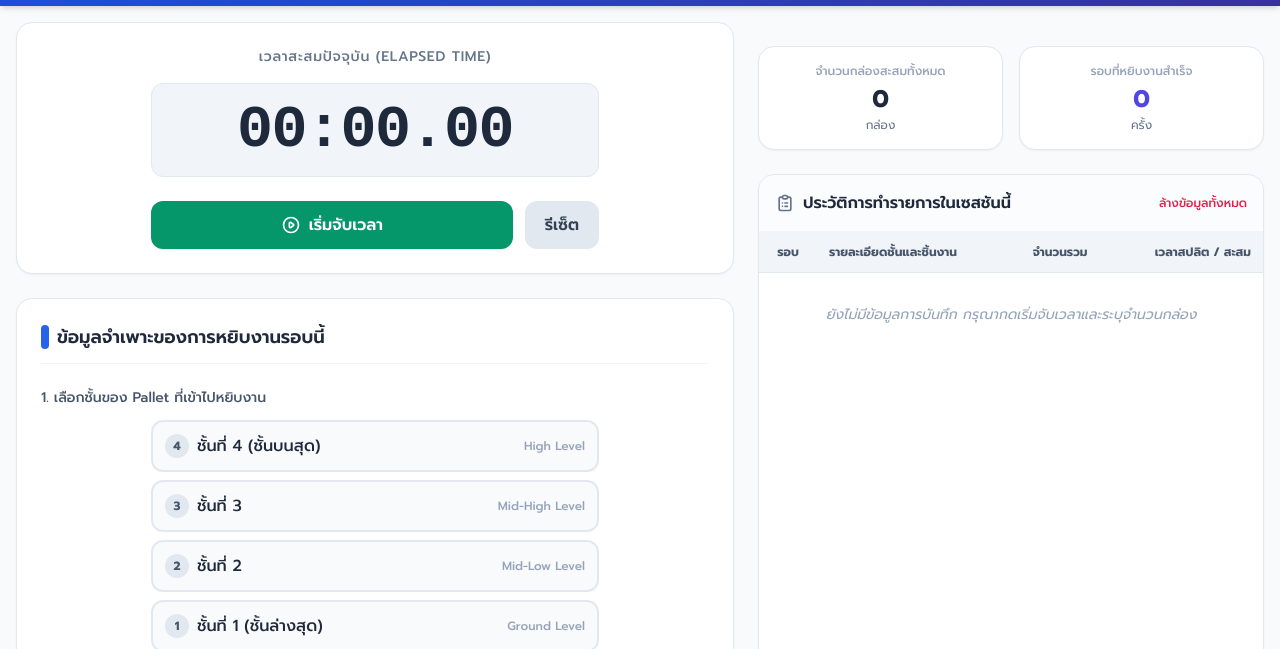
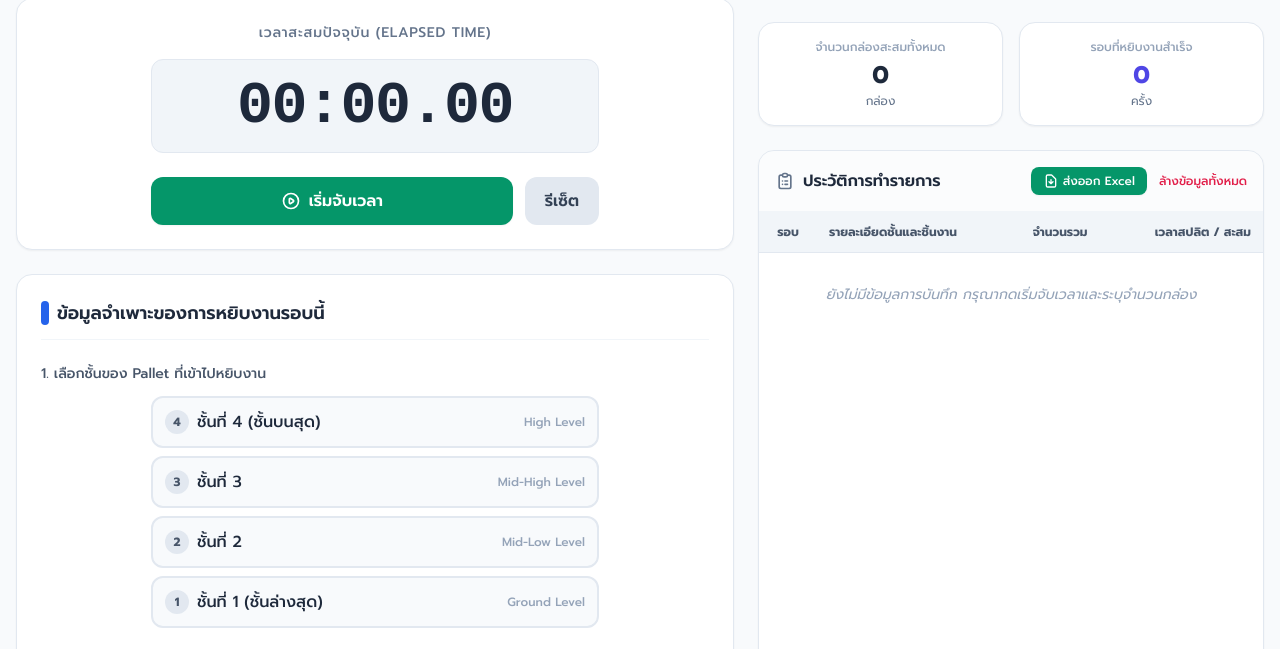
Before and after one commit to shogunTIT001/English_Lerning, a plain HTML site: page Layer.html in a window 1280 px wide. Shown: the part 84-733 px from the top of the page. Drawn offline with nearby package versions, Linux system fonts and the light colour scheme.

Commit message:
Update Layer.html

```diff
--- a/Layer.html
+++ b/Layer.html
@@ -1,4 +1,3 @@
-# ระบบจับเวลาและบันทึกการหยิบสินค้าจาก Pallet (4 ชั้น / แยกประเภทกล่อง 4 แบบพร้อมกัน)
 
 <!DOCTYPE html>
 <html lang="th">
@@ -224,15 +223,23 @@
 
             <!-- ส่วนที่ 4: ตารางประวัติกิจกรรม (History Logs Table) -->
             <div class="bg-white rounded-2xl shadow-sm border border-slate-200 flex flex-col flex-grow min-h-[400px] overflow-hidden">
-                <div class="p-4 border-b border-slate-100 flex justify-between items-center bg-slate-50/50">
+                <div class="p-4 border-b border-slate-100 flex flex-wrap justify-between items-center bg-slate-50/50 gap-2">
                     <h3 class="text-base font-semibold text-slate-800 flex items-center gap-2">
                         <svg class="w-5 h-5 text-slate-500" fill="none" stroke="currentColor" viewBox="0 0 24 24"><path stroke-linecap="round" stroke-linejoin="round" stroke-width="2" d="M9 5H7a2 2 0 00-2 2v12a2 2 0 002 2h10a2 2 0 002-2V7a2 2 0 00-2-2h-2M9 5a2 2 0 002 2h2a2 2 0 002-2M9 5a2 2 0 012-2h2a2 2 0 012 2m-3 7h3m-3 4h3m-6-4h.01M9 16h.01"></path></svg>
-                        ประวัติการทำรายการในเซสชันนี้
+                        ประวัติการทำรายการ
                     </h3>
-                    <button type="button" onclick="clearLogs()" class="text-xs text-rose-600 hover:text-rose-700 hover:underline font-medium transition">
-                        ล้างข้อมูลทั้งหมด
-                    </button>
+                    <div class="flex items-center gap-3">
+                        <!-- ปุ่มส่งออกเป็น Excel (CSV) -->
+                        <button type="button" onclick="exportToExcel()" class="text-xs bg-emerald-600 hover:bg-emerald-700 active:bg-emerald-800 text-white font-medium px-3 py-1.5 rounded-lg transition flex items-center gap-1 shadow-sm">
+                            <svg class="w-4 h-4" fill="none" stroke="currentColor" viewBox="0 0 24 24"><path stroke-linecap="round" stroke-linejoin="round" stroke-width="2" d="M12 10v6m0 0l-3-3m3 3l3-3m2 8H7a2 2 0 01-2-2V5a2 2 0 012-2h5.586a1 1 0 01.707.293l5.414 5.414a1 1 0 01.293.707V19a2 2 0 01-2 2z"></path></svg>
+                            ส่งออก Excel
+                        </button>
+                        <button type="button" onclick="clearLogs()" class="text-xs text-rose-600 hover:text-rose-700 hover:underline font-medium transition">
+                            ล้างข้อมูลทั้งหมด
+                        </button>
+                    </div>
                 </div>
+
 
                 <!-- ตารางข้อมูลรองรับการสกรอลล์ในตัวกรณีข้อมูลยาว -->
                 <div class="flex-grow overflow-y-auto max-h-[500px]">
@@ -241,7 +248,6 @@
                             <tr>
                                 <th class="p-3 text-center">รอบ</th>
                                 <th class="p-3">รายละเอียดชั้นและชิ้นงาน</th>
-
                                 <th class="p-3 text-center">จำนวนรวม</th>
                                 <th class="p-3 text-right">เวลาสปลิต / สะสม</th>
                             </tr>
@@ -254,13 +260,13 @@
                                 </td>
                             </tr>
                         </tbody>
+
                     </table>
                 </div>
             </div>
 
         </div>
     </main>
-
 
     <!-- ส่วนท้ายของหน้า (Footer) -->
     <footer class="bg-white border-t border-slate-200 p-4 text-center text-xs text-slate-400 mt-auto">
@@ -275,13 +281,13 @@
         let timerInterval = null;
         let isRunning = false;
 
+
         let selectedTier = null;
         let logCounter = 0;
         let logsData = [];
         let lastRecordTime = 0; // เก็บเวลาของรายการก่อนหน้าเพื่อคำนวณระยะเวลาแต่ละรอบ (Split Time)
 
         // เรียกใช้งานเวลาปัจจุบันบนหัวเว็บ
-
         function updateClock() {
             const now = new Date();
             const dateStr = now.toLocaleDateString('th-TH', { day: 'numeric', month: 'short', year: 'numeric' });
@@ -295,13 +301,13 @@
         function showCustomAlert(message) {
             const alertBox = document.getElementById('custom-alert');
             const messageEl = document.getElementById('alert-message');
+
             messageEl.innerText = message;
             alertBox.classList.remove('hidden');
 
             // ซ่อนอัตโนมัติหลังจากผ่านไป 4 วินาที
             setTimeout(() => {
                 alertBox.classList.add('hidden');
-
             }, 4000);
         }
 
@@ -315,13 +321,13 @@
                 // สลับการแสดงผลปุ่ม
                 document.getElementById('btn-start').classList.add('hidden');
                 document.getElementById('btn-pause').classList.remove('hidden');
+
             }
         }
 
         // ฟังก์ชันหยุดจับเวลาชั่วคราว (Pause)
         function pauseTimer() {
             if (isRunning) {
-
                 isRunning = false;
                 clearInterval(timerInterval);
 
@@ -335,13 +341,13 @@
         function resetTimer() {
             isRunning = false;
             clearInterval(timerInterval);
+
             elapsedTime = 0;
             lastRecordTime = 0;
 
             document.getElementById('timer-string').innerText = "00:00.00";
             document.getElementById('btn-pause').classList.add('hidden');
             document.getElementById('btn-start').classList.remove('hidden');
-
         }
 
         // ฟังก์ชันอัปเดตหน้าจอหลักของตัวจับเวลา
@@ -356,12 +362,12 @@
             let seconds = parseInt((ms / 1000) % 60);
             let minutes = parseInt((ms / (1000 * 60)) % 60);
 
+
             minutes = (minutes < 10) ? "0" + minutes : minutes;
             seconds = (seconds < 10) ? "0" + seconds : seconds;
             milliseconds = (milliseconds < 10) ? "0" + milliseconds : milliseconds;
 
             return `${minutes}:${seconds}.${milliseconds}`;
-
         }
 
         // ฟังก์ชันเลือกชั้นของ Pallet
@@ -376,12 +382,12 @@
             const targetBtn = document.getElementById(`tier-btn-${tierNum}`);
             targetBtn.classList.remove('border-slate-200', 'bg-slate-50');
             targetBtn.classList.add('border-blue-600', 'bg-blue-50', 'ring-2', 'ring-blue-500/20');
+
         }
 
         // ฟังก์ชันปรับเพิ่มลดจำนวนชิ้นงานตามไอดีของแต่ละประเภทกล่อง (ปุ่ม +/-)
         function adjustQty(boxType, amount) {
             const qtyInput = document.getElementById(`qty-box-${boxType}`);
-
             let currentVal = parseInt(qtyInput.value) || 0;
             let newVal = currentVal + amount;
             if (newVal < 0) newVal = 0;
@@ -396,12 +402,12 @@
             const qtyC = parseInt(document.getElementById('qty-box-C').value) || 0;
             const qtyD = parseInt(document.getElementById('qty-box-D').value) || 0;
 
+
             const totalQtyInRound = qtyA + qtyB + qtyC + qtyD;
 
             // ตรวจสอบเงื่อนไขความพร้อมของข้อมูลก่อนทำการบันทึก
             if (!selectedTier) {
                 showCustomAlert("⚠️ กรุณาเลือก 'ชั้นของ Pallet' ก่อนบันทึกข้อมูล!");
-
                 return;
             }
             if (totalQtyInRound === 0) {
@@ -416,12 +422,12 @@
             logCounter++;
 
             // คำนวณช่วงเวลาการทำงานเฉพาะรอบนี้ (Duration)
+
             const splitDuration = elapsedTime - lastRecordTime;
 
             // สร้างรายละเอียด String เพื่อไปแสดงผลในการ์ดตารางประวัติ
             let detailsArr = [];
             if (qtyA > 0) detailsArr.push(`แบบ A (${qtyA} ใบ)`);
-
             if (qtyB > 0) detailsArr.push(`แบบ B (${qtyB} ใบ)`);
             if (qtyC > 0) detailsArr.push(`แบบ C (${qtyC} ใบ)`);
             if (qtyD > 0) detailsArr.push(`แบบ D (${qtyD} ใบ)`);
@@ -436,12 +442,12 @@
                 totalTimeStr: formatTime(elapsedTime)
             };
 
+
             logsData.unshift(logItem); // เพิ่มข้อมูลใหม่ไว้ด้านบนสุดของ Array
             lastRecordTime = elapsedTime; // อัปเดตเวลาอ้างอิงล่าสุด
 
             // อัปเดตหน้าแสดงผลตาราง และแดชบอร์ดด้านบน
             renderLogsTable();
-
             updateStatistics();
 
             // รีเซ็ตค่า Input ของกล่องกลับเป็น 0 เพื่อรอรอบถัดไป
@@ -456,12 +462,12 @@
 
         // ฟังก์ชันวาดตารางและอัปเดตแถวข้อมูลในหน้าเว็บ
         function renderLogsTable() {
+
             const tbody = document.getElementById('logs-tbody');
 
             if (logsData.length === 0) {
                 tbody.innerHTML = `
                     <tr id="empty-row">
-
                         <td colspan="4" class="p-8 text-center text-slate-400 italic">
                             ยังไม่มีข้อมูลการบันทึก กรุณากดเริ่มจับเวลาและระบุจำนวนกล่อง
                         </td>
@@ -476,12 +482,12 @@
 
                 tr.innerHTML = `
                     <td class="p-3 text-center font-bold text-slate-500">${item.id}</td>
+
                     <td class="p-3">
                         <div class="font-semibold text-slate-800">ชั้นที่ ${item.tier}</div>
                         <div class="text-xs text-indigo-600 font-medium">${item.description}</div>
                     </td>
                     <td class="p-3 text-center font-bold text-slate-900 bg-slate-50/50">${item.qty}</td>
-
                     <td class="p-3 text-right digital-mono text-xs">
                         <span class="text-emerald-600 font-semibold block">${item.splitTimeStr}</span>
                         <span class="text-slate-400 block text-[10px]">รวม: ${item.totalTimeStr}</span>
@@ -496,12 +502,48 @@
             let totalBoxes = 0;
             logsData.forEach(item => {
                 totalBoxes += item.qty;
+
             });
 
             document.getElementById('stat-total-boxes').innerText = totalBoxes;
             document.getElementById('stat-total-records').innerText = logsData.length;
         }
 
+        // ฟังก์ชันส่งออกข้อมูลเป็นไฟล์ Excel (CSV พร้อม Byte Order Mark สำหรับภาษาไทย)
+        function exportToExcel() {
+            if (logsData.length === 0) {
+                showCustomAlert("⚠️ ไม่มีข้อมูลในระบบที่จะส่งออกได้!");
+                return;
+            }
+
+            // ใส่ \uFEFF (BOM) เพื่อให้ Microsoft Excel เปิดแล้วแสดงภาษาไทยได้สมบูรณ์ ไม่เป็นภาษาต่างดาว
+            let csvContent = "\uFEFF";
+            csvContent += "รอบ,ชั้น Pallet,รายละเอียดชิ้นงานกล่อง,จำนวนรวมทั้งหมด (ใบ),เวลาที่ใช้เฉพาะรอบนี้ (Split),เวลาสะสมรวมทั้งหมด\n";
+
+            // แปลงข้อมูลเรียงตามลำดับจากรอบแรกไปรอบล่าสุด (ย้อนอาร์เรย์เพื่อให้สอดคล้องกับเส้นเวลาจริง)
+            [...logsData].reverse().forEach(item => {
+
+                // คลีนเครื่องหมายคำพูดหากมีเพื่อไม่ให้โครงสร้าง CSV ผิดเพี้ยน
+                let cleanDesc = item.description.replace(/"/g, '""');
+                csvContent += `${item.id},ชั้นที่ ${item.tier},"${cleanDesc}",${item.qty},${item.splitTimeStr},${item.totalTimeStr}\n`;
+            });
+
+            // สร้างลิงก์ชั่วคราวเพื่อส่งออกและดาวน์โหลดไฟล์
+            const blob = new Blob([csvContent], { type: 'text/csv;charset=utf-8;' });
+            const url = URL.createObjectURL(blob);
+            const link = document.createElement("a");
+            const dateSuffix = new Date().toISOString().slice(0, 10);
+
+            link.setAttribute("href", url);
+            link.setAttribute("download", `pallet_picking_report_${dateSuffix}.csv`);
+            link.style.visibility = 'hidden';
+            document.body.appendChild(link);
+            link.click();
+            document.body.removeChild(link);
+
+            showCustomAlert("📊 ส่งออกไฟล์ข้อมูลสำหรับ Excel สำเร็จแล้ว!");
+
+        }
 
         // ฟังก์ชันล้างข้อมูลทั้งหมดเพื่อเริ่มกระบวนการใหม่
         function clearLogs() {
@@ -520,9 +562,9 @@
             });
 
             document.getElementById('qty-box-A').value = 0;
+
             document.getElementById('qty-box-B').value = 0;
             document.getElementById('qty-box-C').value = 0;
-
             document.getElementById('qty-box-D').value = 0;
 
             showCustomAlert("🗑️ ล้างประวัติข้อมูลทั้งหมดในระบบเรียบร้อยแล้ว");
```
